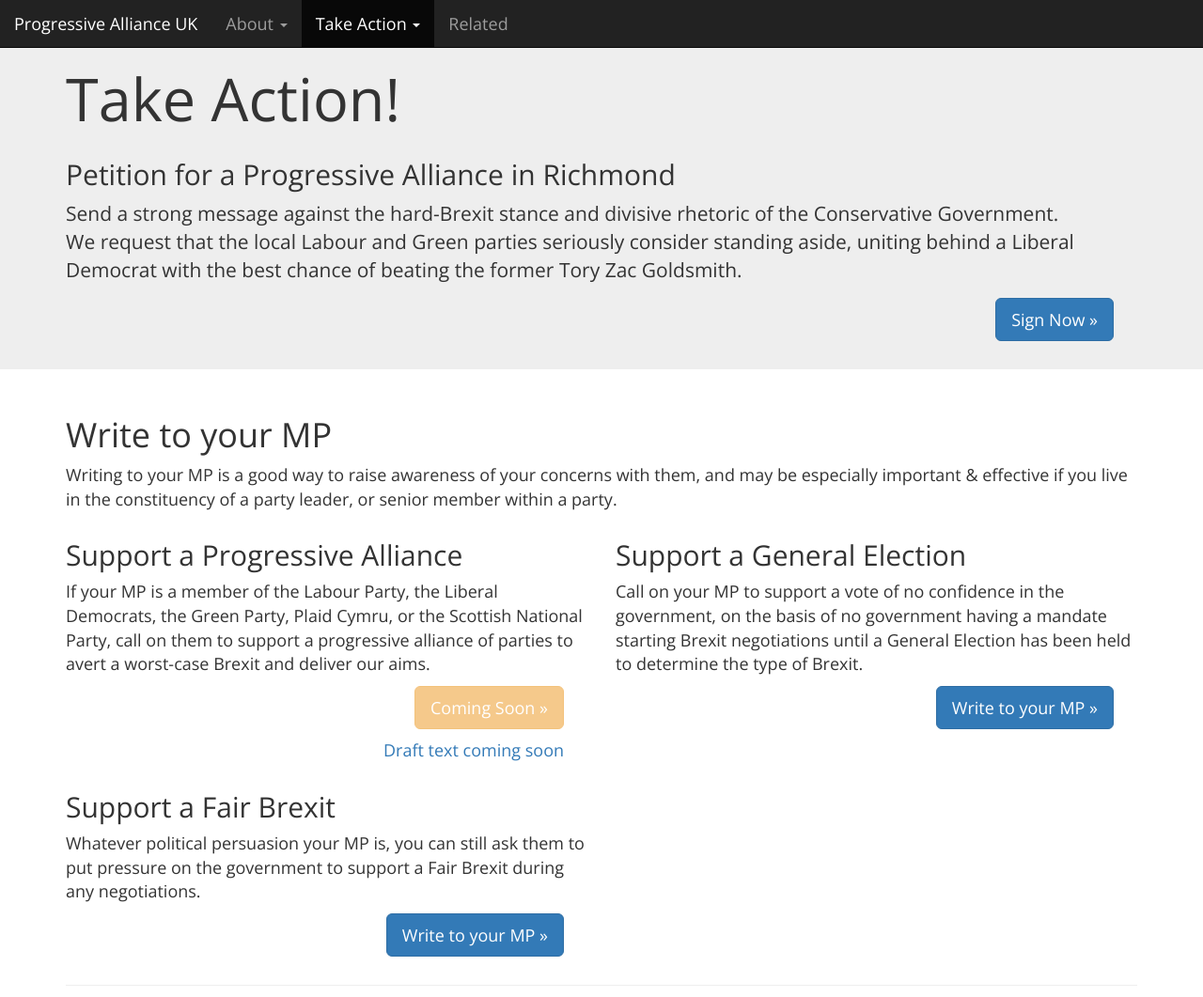
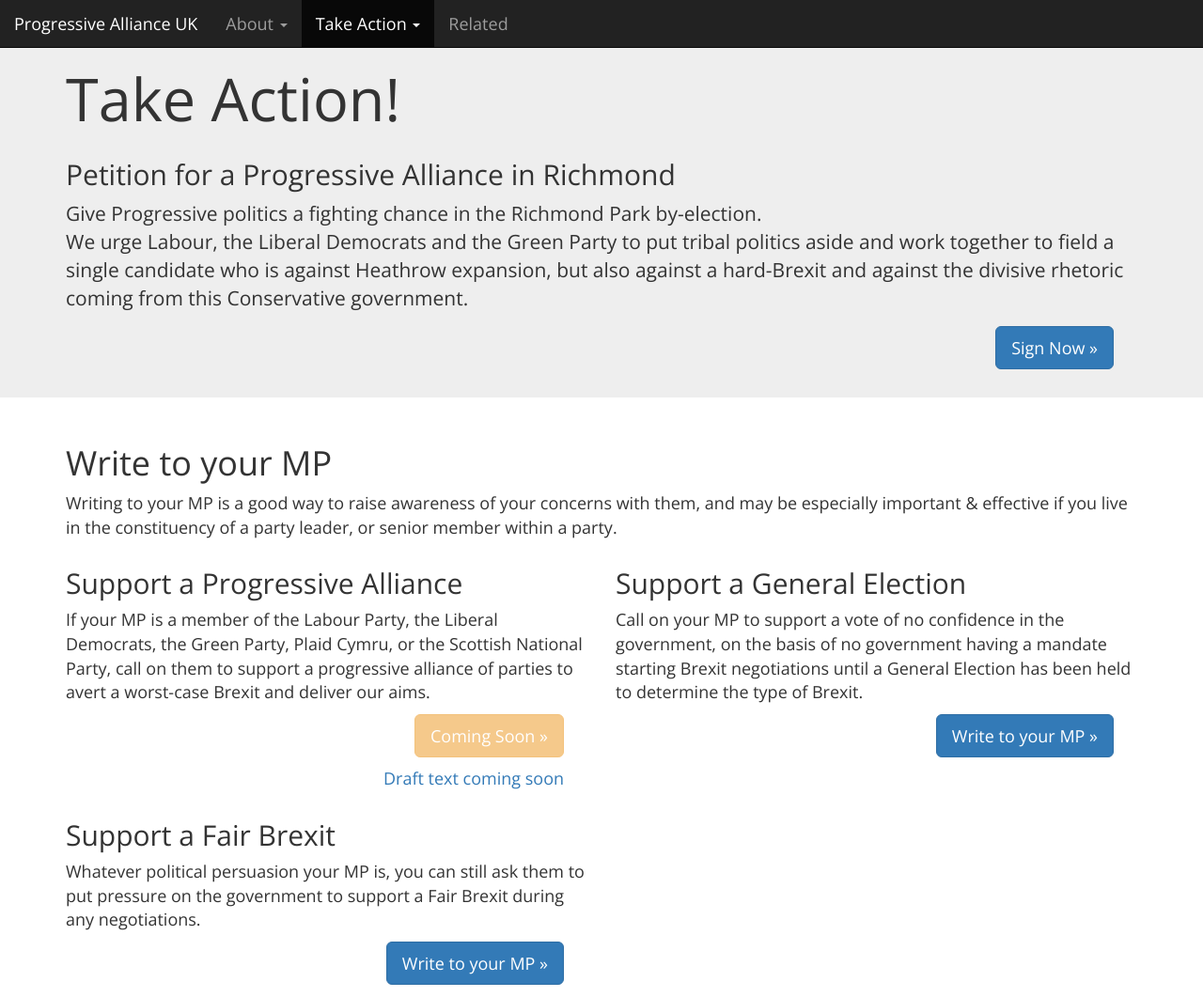
Before and after one commit to londonreds/progressive-alliance, a plain HTML site: page action.html in a window 1280 px wide. Shown: the top 1061 px of the page at 94% size. Drawn offline with nearby package versions, Linux system fonts and the light colour scheme.

Commit message:
Update petition to point to change.org rather than 38degrees and update text

```diff
--- a/action.html
+++ b/action.html
@@ -109,15 +109,16 @@
         <a id="petition-prog-alliance" class="navbar-anchor"></a>
         <div class="col-md-12">
           <h2>Petition for a Progressive Alliance in Richmond</h2>
-          <p>Send a strong message against the hard-Brexit stance and divisive rhetoric of the Conservative Government.
+          <p>Give Progressive politics a fighting chance in the Richmond Park by-election.
           <br />
-          We request that the local Labour and Green parties seriously consider standing aside, uniting behind a
-          Liberal Democrat with the best chance of beating the former Tory Zac Goldsmith.</p>
+          We urge Labour, the Liberal Democrats and the Green Party to put tribal politics aside and work together
+          to field a single candidate who is against Heathrow expansion, but also against a hard-Brexit and against
+          the divisive rhetoric coming from this Conservative government.</p>
 
           <div class="right-button">
             <p>
               <a class="btn btn-lg btn-primary"
-               href="https://you.38degrees.org.uk/petitions/a-progressive-alliance-for-the-richmond-park-by-election"
+                 href="https://www.change.org/p/richmond-park-constituency-labour-party-a-progressive-alliance-for-the-richmond-park-by-election"
                  target="_blank"
                  role="button">Sign Now &raquo;</a>
             </p>
```
Also changed, not shown: index.html (+5 -4 lines). Lines whose indentation alone changed are shown as unchanged.
